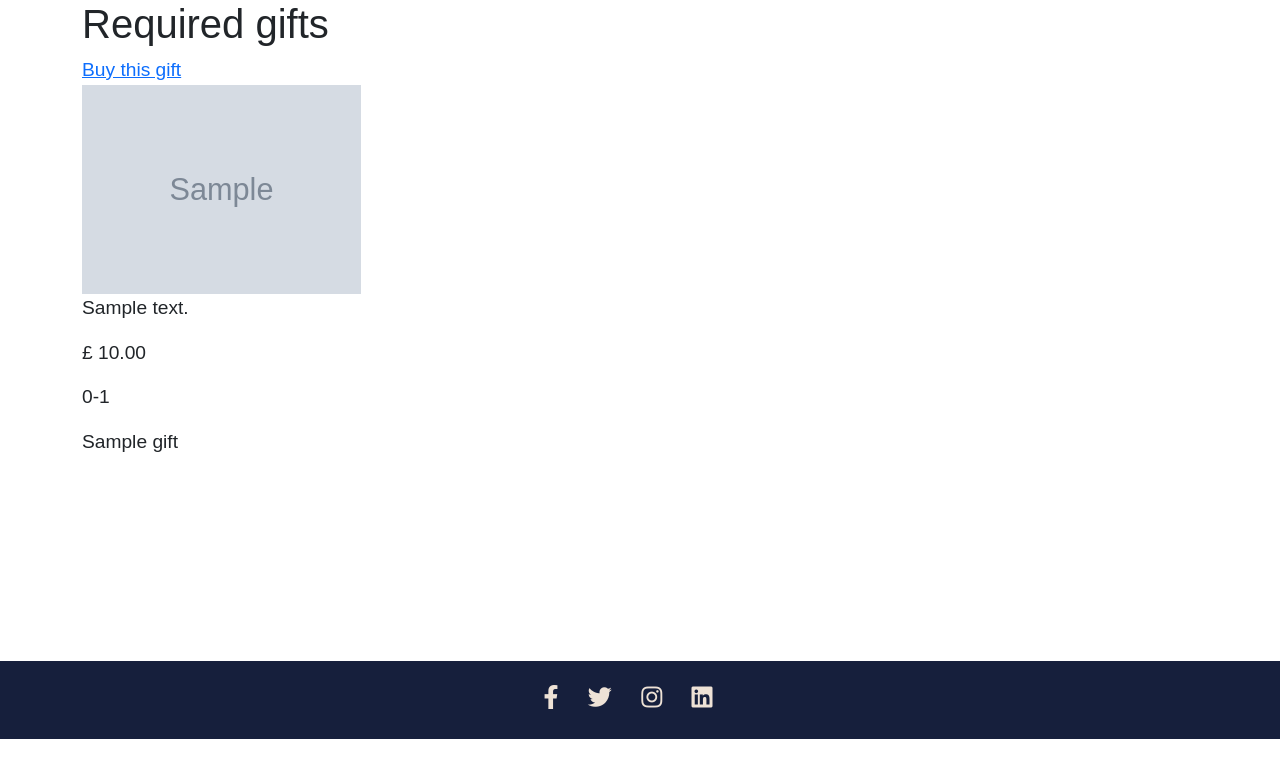
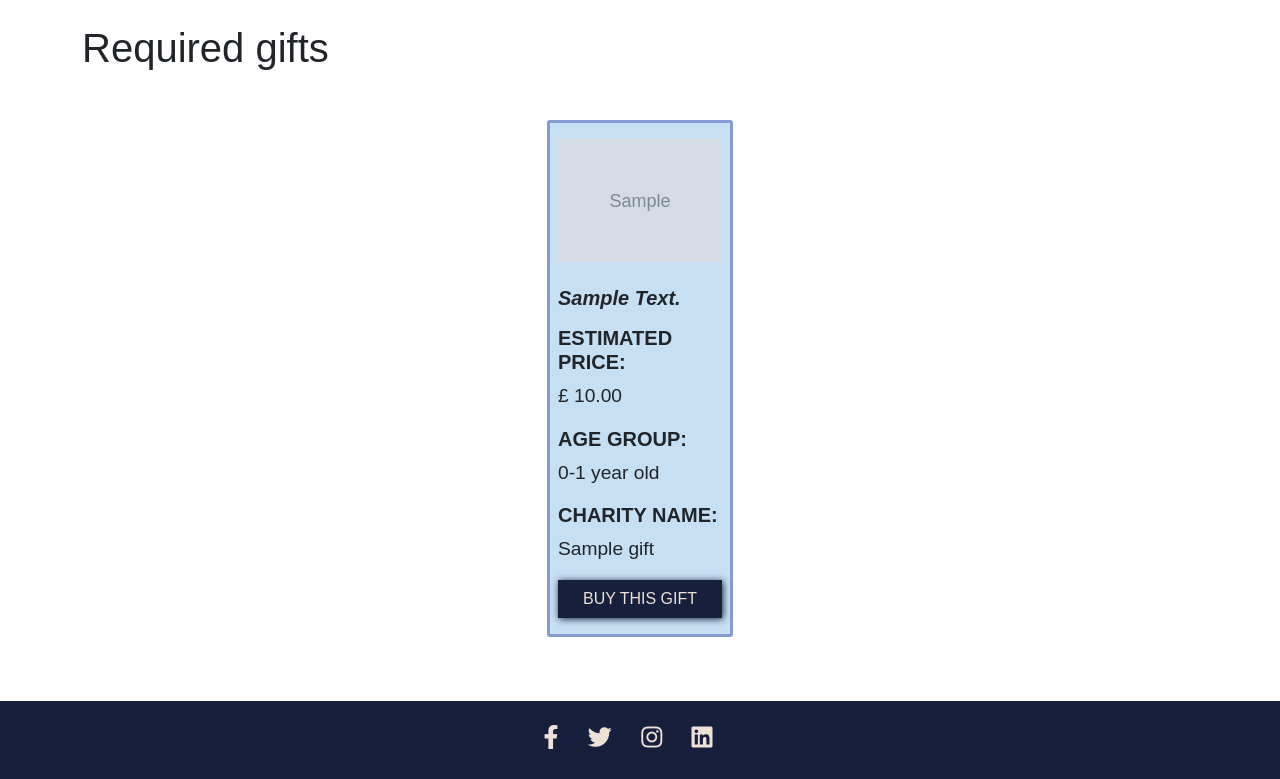
Before and after one commit to AmyOShea/GiftOfGiving, a Django app: page /gifts/ in a window 1280 px wide. Shown: the part 61-840 px from the top of the page. Before the commit the page ends 800 px from the top, so only its background shows below. Run offline with Django 3.2, Linux system fonts and the light colour scheme; tables that the repository leaves empty hold one stand-in row (values such as "Sample post"); grey boxes marked "Sample" are stand-in pictures; some libraries are stand-ins or nearby versions; some web fonts are replaced.

Commit message:
Added styling to the gifts display

```diff
--- a/gifts/templates/gifts/gifts.html
+++ b/gifts/templates/gifts/gifts.html
@@ -5,31 +5,34 @@
 <div class="container mb-5 body-container">
     <!-- Add new gift form-->
     <div class="row no-gutters align-items-center">
-        <div class="">
+        <div class="col-12 my-4">
             <h1>Required gifts</h1>
         </div>
     </div>
-    <div class="row no-gutters align-items-center">
-        <div class="col-6 col-sm-4 col-md-3">
-            {% for gift in show_gifts %}
+    <div class="row no-gutters align-items-center justify-content-center">
+        {% for gift in show_gifts %}
+        <div class="col-12 col-sm-3 col-lg-2 py-3 px-2 contact-container my-3 mx-2">
             <!-- gift image -->
-            <a href="{% url 'view_gift' request.user gift.id %}">Buy this gift</a>
             <div class="">
-                <img src="{{ gift.image.url }}" class="d-block w-100" alt="{{ gift.description }}">
+                <img src="{{ gift.image.url }}" class="d-block w-100 pb-4" alt="{{ gift.description }}">
             </div>
             <!-- gift description -->
-            <p>{{ gift.description }}</p>
+            <h5 class="text-capitalize pb-2"><strong><em>{{ gift.description }}</em> </strong>  </h5>
             <!-- gift estimated price -->
-            <p> £ {{ gift.estimated_price }}</p>
+            <h5 class="text-uppercase"><strong>estimated price:</strong></h5>
+            <p>£ {{ gift.estimated_price }}</p>
             <!-- child age -->
-            <p> {{ gift.age_range}}</p>
+            <h5 class="text-uppercase"><strong>age group:</strong></h5>
+            <p>{{ gift.age_range}} year old</p>
             <!-- needed/committed/received -->
             <!-- <p> {{ gift.needed }} </p>
             <p> {{ gift.committed }} </p>
             <p> {{ gift.received }} </p> -->
             <!-- charity name -->
-            <p> {{ gift.organisation_name }}</p>
-            {% endfor %}
+            <h5 class="text-uppercase"><strong>charity name:</strong></h5>
+            <p>{{ gift.organisation_name }}</p>
+                <a class="btn col-12" href="{% url 'view_gift' request.user gift.id %}">Buy this gift</a>
         </div>
+        {% endfor %}
     </div>
 {% endblock %}
```
